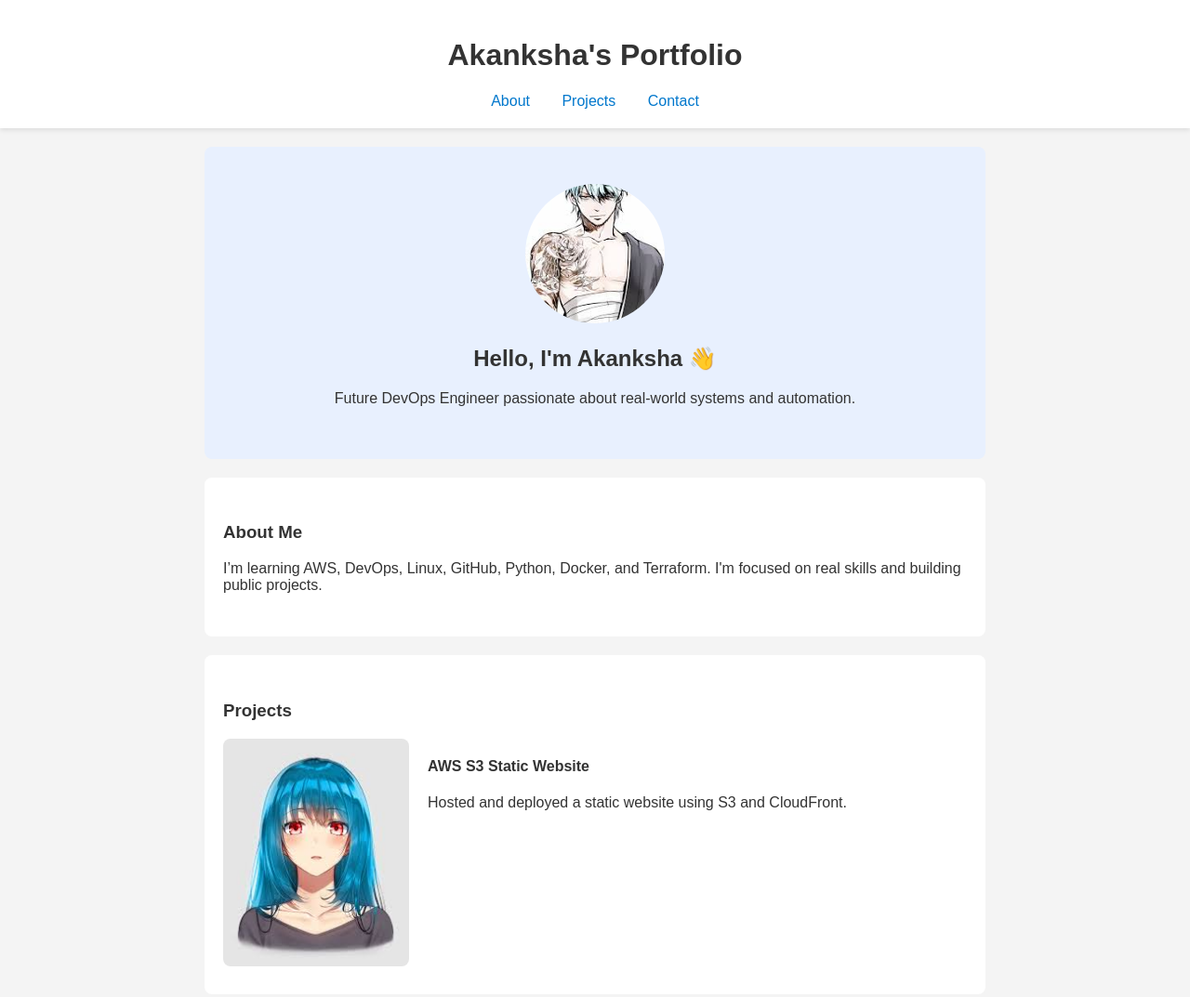
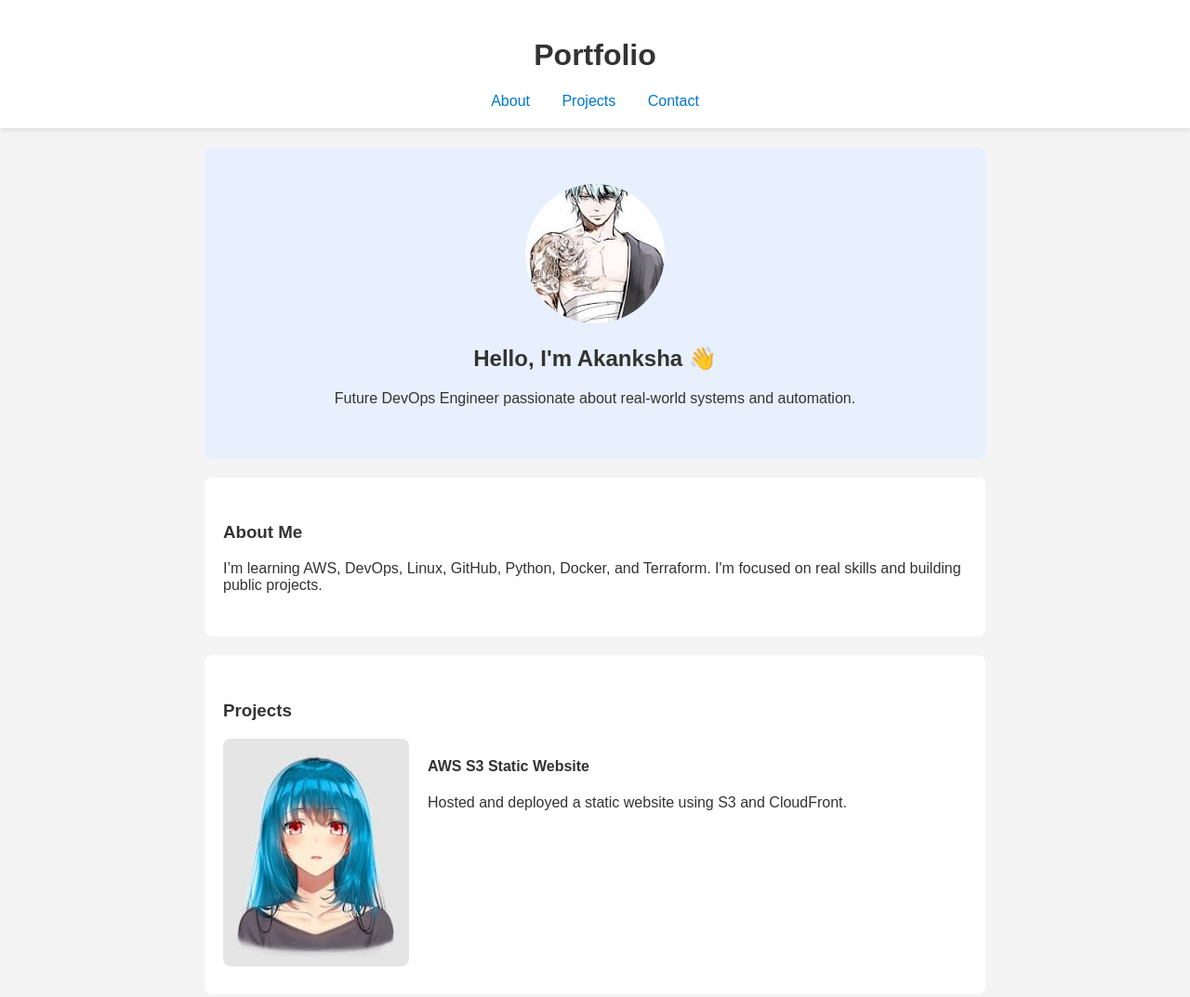
Before and after one commit to akanksha106-code/s3-sebsite, a plain HTML site: page index.html in a window 1280 px wide. Shown: the top 1073 px of the page at 93% size. Drawn offline with Linux system fonts and the light colour scheme.

Commit message:
Update index.html

```diff
--- a/index.html
+++ b/index.html
@@ -4,13 +4,13 @@
     <meta charset="UTF-8" />
     <meta name="viewport" content="width=device-width, initial-scale=1.0"/>
     <meta name="description" content="Akanksha's Portfolio - DevOps Engineer showcasing projects and skills in AWS, Docker, and more" />
-    <title>Akanksha's Portfolio</title>
+    <title>Portfolio</title>
     <link rel="stylesheet" href="style.css" />
 </head>
 <body>
 
   <header>
-    <h1>Akanksha's Portfolio</h1>
+    <h1>Portfolio</h1>
     <nav>
       <a href="#about">About</a>
       <a href="#projects">Projects</a>
```
